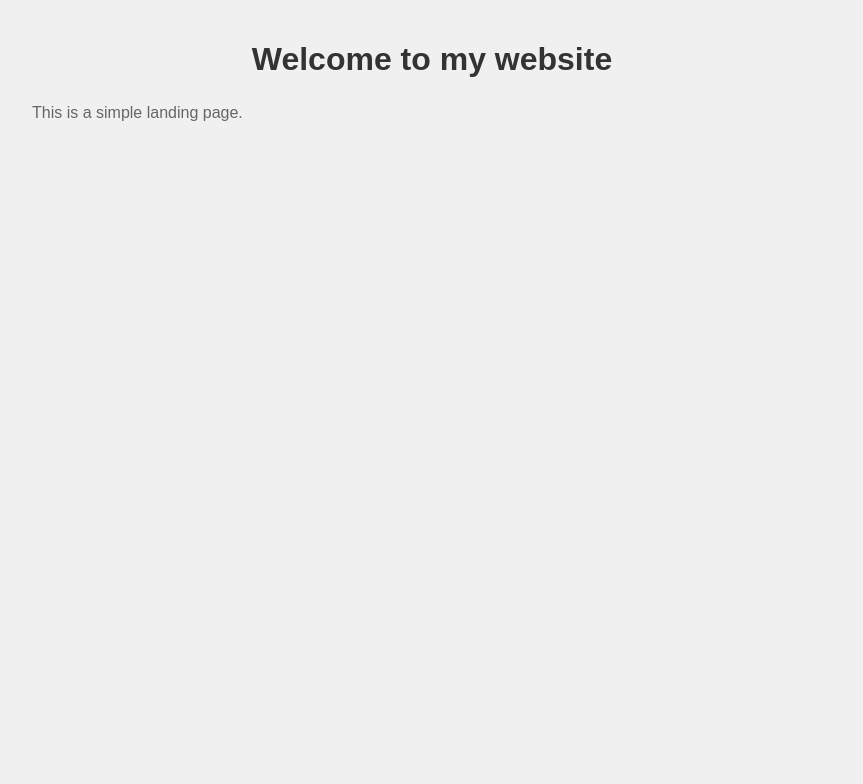
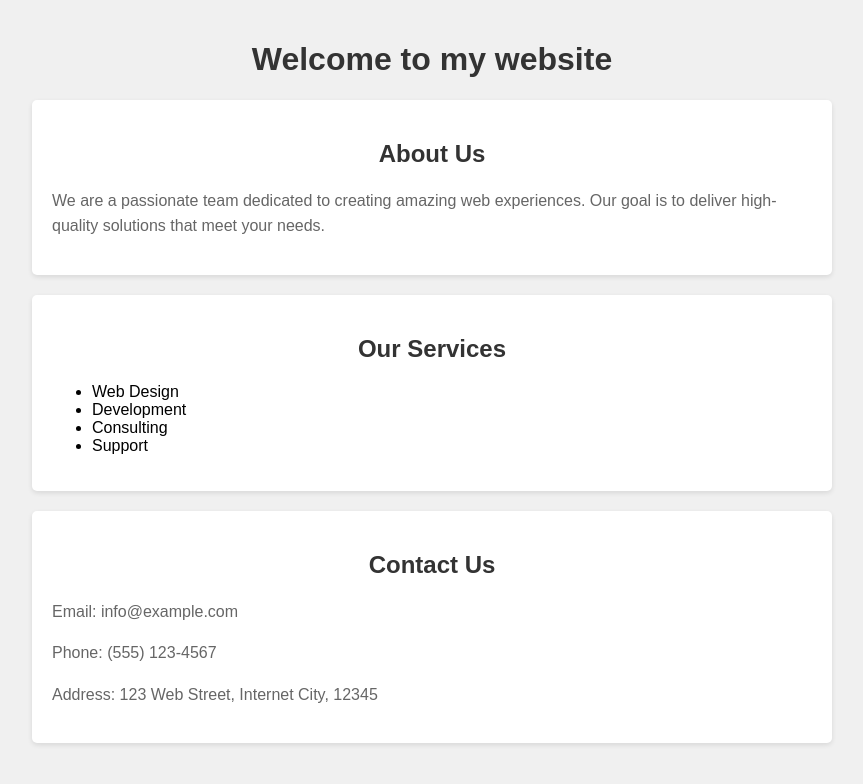
Before and after one commit to nixj9/test-site-2024, a plain HTML site: page index.html in a window 1280 px wide. Shown: the whole page, without its empty margins (208-1071 px from the left). Drawn offline with Linux system fonts and the light colour scheme.

Commit message:
Add more content sections

```diff
--- a/index.html
+++ b/index.html
@@ -12,7 +12,7 @@
             padding: 20px;
             background-color: #f0f0f0;
         }
-        h1 {
+        h1, h2 {
             color: #333;
             text-align: center;
         }
@@ -20,10 +20,38 @@
             color: #666;
             line-height: 1.6;
         }
+        .section {
+            background: white;
+            padding: 20px;
+            margin: 20px 0;
+            border-radius: 5px;
+            box-shadow: 0 2px 5px rgba(0,0,0,0.1);
+        }
     </style>
 </head>
 <body>
     <h1>Welcome to my website</h1>
-    <p>This is a simple landing page.</p>
+
+    <div class="section">
+        <h2>About Us</h2>
+        <p>We are a passionate team dedicated to creating amazing web experiences. Our goal is to deliver high-quality solutions that meet your needs.</p>
+    </div>
+
+    <div class="section">
+        <h2>Our Services</h2>
+        <ul>
+            <li>Web Design</li>
+            <li>Development</li>
+            <li>Consulting</li>
+            <li>Support</li>
+        </ul>
+    </div>
+
+    <div class="section">
+        <h2>Contact Us</h2>
+        <p>Email: info@example.com</p>
+        <p>Phone: (555) 123-4567</p>
+        <p>Address: 123 Web Street, Internet City, 12345</p>
+    </div>
 </body>
 </html>
```
